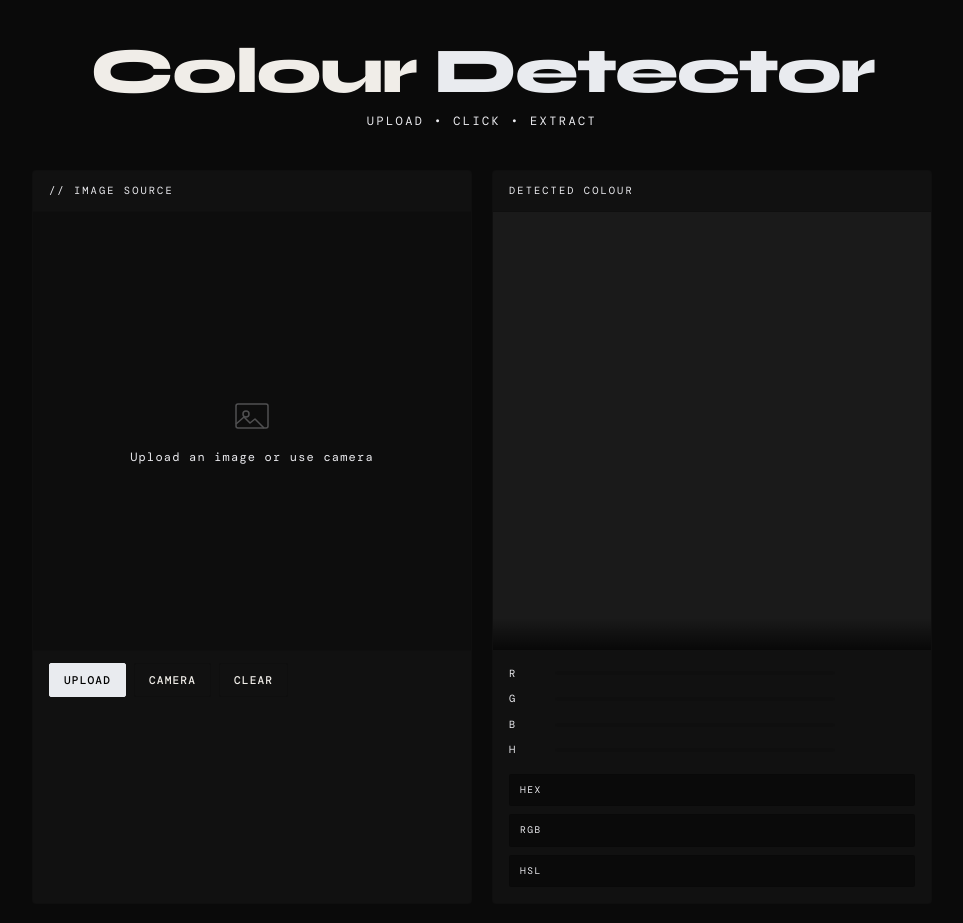
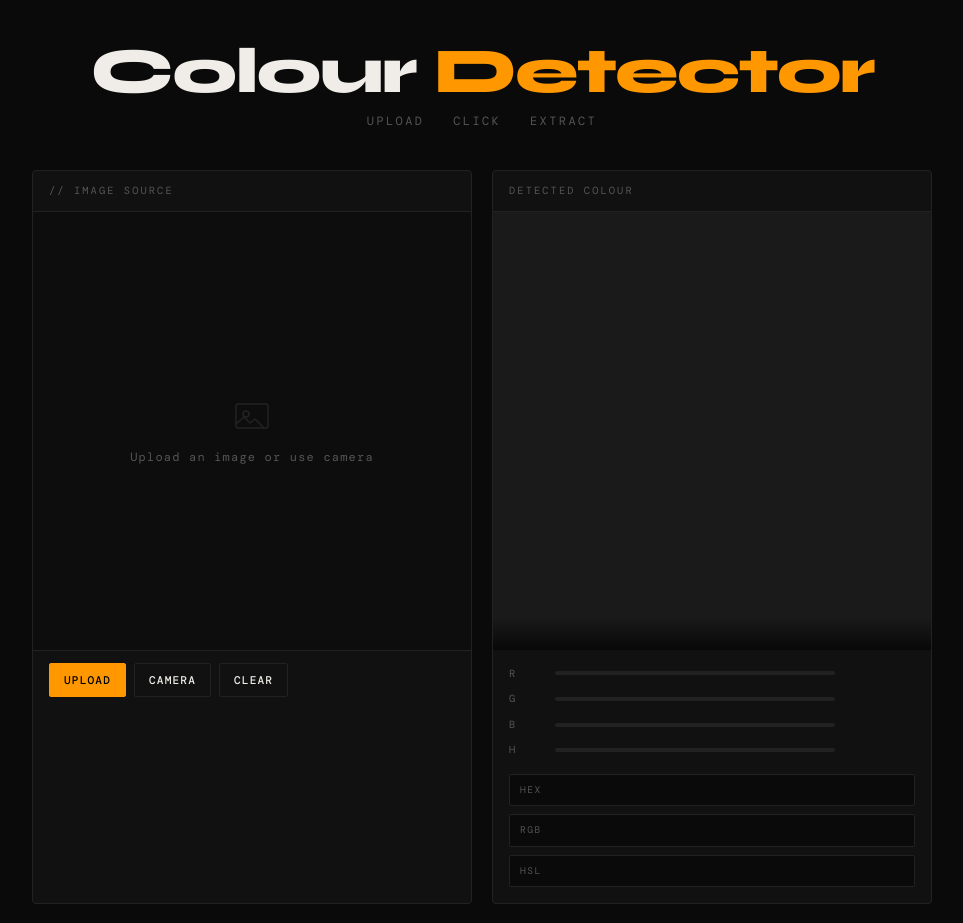
Before and after one commit to aswanayyappan/Colour_Detected, a React (Vite) app: page / in a window 1280 px wide. Shown: the top 923 px of the page, without its empty margins (158-1121 px from the left). Built offline with nearby package versions, Linux system fonts and the light colour scheme; a web font is replaced by a local one.

Commit message:
feat: pixel-perfect UI match + fix CSS import order over Tailwind

```diff
--- a/index.html
+++ b/index.html
@@ -4,7 +4,7 @@
     <head>
       <meta charset="UTF-8" />
       <meta name="viewport" content="width=device-width, initial-scale=1.0" />
-      <title>Convert to React app</title>
+      <title>Colour Detector</title>
       <style>html, body { height: 100%; margin: 0; } #root { height: 100%; }</style>
     </head>
 
--- a/src/app/App.tsx
+++ b/src/app/App.tsx
@@ -4,8 +4,6 @@ import ColorDisplay from './components/ColorDisplay';
 import HistoryPanel from './components/HistoryPanel';
 import Toast from './components/Toast';
 import { ColorData } from './utils/color';
-import '../styles/fonts.css';
-import '../styles/color-detector.css';
 
 export default function App() {
     const [currentColor, setCurrentColor] = useState<ColorData | null>(null);
@@ -25,7 +23,7 @@ export default function App() {
             if (prev.find(c => c.hex === color.hex)) return prev;
             return [{...color}, ...prev].slice(0, 20);
         });
-        showToast(`Saved ${color.hex.toUpperCase()}`);
+        showToast('Saved ' + color.hex.toUpperCase());
     }, [showToast]);
 
     const clearAll = useCallback(() => {
@@ -36,7 +34,7 @@ export default function App() {
         <div className="app-container">
             <header>
                 <h1>Colour <span>Detector</span></h1>
-                <p className="subtitle">Upload &bull; Click &bull; Extract</p>
+                <p className="subtitle">Upload &nbsp; Click &nbsp; Extract</p>
             </header>
 
             <div className="container">
@@ -50,7 +48,7 @@ export default function App() {
                     color={currentColor}
                     onCopy={(val) => {
                         navigator.clipboard.writeText(val);
-                        showToast(`Copied ${val}`);
+                        showToast('Copied ' + val);
                     }}
                 />
 
--- a/src/app/components/CanvasPanel.tsx
+++ b/src/app/components/CanvasPanel.tsx
@@ -7,7 +7,7 @@ interface CanvasPanelProps {
     onClear: () => void;
 }
 
-type Mode = 'idle' | 'image' | 'live' | 'captured';
+type Mode = 'idle' | 'image' | 'live';
 
 export default function CanvasPanel({ onColorDetected, onColorClick, onClear }: CanvasPanelProps) {
     const canvasRef = useRef<HTMLCanvasElement>(null);
@@ -17,7 +17,6 @@ export default function CanvasPanel({ onColorDetected, onColorClick, onClear }:
     const magWrapRef = useRef<HTMLDivElement>(null);
 
     const [mode, setMode] = useState<Mode>('idle');
-    const [capturedImage, setCapturedImage] = useState<string | null>(null);
     const requestRef = useRef<number>();
     const streamRef = useRef<MediaStream>();
     const lastTimeRef = useRef<number>(0);
@@ -31,12 +30,13 @@ export default function CanvasPanel({ onColorDetected, onColorClick, onClear }:
             cancelAnimationFrame(requestRef.current);
             requestRef.current = undefined;
         }
+        if (videoRef.current) {
+            videoRef.current.style.display = 'none';
+        }
     };
 
     useEffect(() => {
-        return () => {
-            stopCamera();
-        };
+        return () => { stopCamera(); };
     }, []);
 
     const handleFileUpload = (e: React.ChangeEvent<HTMLInputElement>) => {
@@ -51,12 +51,10 @@ export default function CanvasPanel({ onColorDetected, onColorClick, onClear }:
                 if (!cvs) return;
                 cvs.width = img.width;
                 cvs.height = img.height;
+                cvs.style.display = 'block';
                 const ctx = cvs.getContext('2d', { willReadFrequently: true });
-                if (ctx) {
-                    ctx.drawImage(img, 0, 0);
-                }
+                if (ctx) ctx.drawImage(img, 0, 0);
                 setMode('image');
-                setCapturedImage(null);
                 if (magWrapRef.current) magWrapRef.current.style.display = 'none';
             };
             img.src = evt.target?.result as string;
@@ -65,36 +63,10 @@ export default function CanvasPanel({ onColorDetected, onColorClick, onClear }:
         e.target.value = '';
     };
 
-    const toggleCamera = async () => {
-        if (mode === 'live') {
-            stopCamera();
-            setMode('idle');
-            if (canvasRef.current) {
-                const ctx = canvasRef.current.getContext('2d');
-                ctx?.clearRect(0, 0, canvasRef.current.width, canvasRef.current.height);
-            }
-        } else {
-            stopCamera();
-            try {
-                const stream = await navigator.mediaDevices.getUserMedia({ video: true });
-                streamRef.current = stream;
-                if (videoRef.current) {
-                    videoRef.current.srcObject = stream;
-                    videoRef.current.play();
-                }
-                setMode('live');
-                setCapturedImage(null);
-                drawCameraToCanvas();
-            } catch(err) {
-                alert("Camera access denied or unavailable.");
-            }
-        }
-    };
-
-    const drawCameraToCanvas = () => {
-        if (!videoRef.current || !canvasRef.current) return;
+    const drawCameraLoop = () => {
         const video = videoRef.current;
         const cvs = canvasRef.current;
+        if (!video || !cvs) return;
         const ctx = cvs.getContext('2d', { willReadFrequently: true });
         if (video.readyState === video.HAVE_ENOUGH_DATA && video.videoWidth) {
             if (cvs.width !== video.videoWidth || cvs.height !== video.videoHeight) {
@@ -103,30 +75,38 @@ export default function CanvasPanel({ onColorDetected, onColorClick, onClear }:
             }
             ctx?.drawImage(video, 0, 0, cvs.width, cvs.height);
         }
-        requestRef.current = requestAnimationFrame(drawCameraToCanvas);
+        requestRef.current = requestAnimationFrame(drawCameraLoop);
     };
 
-    const captureFrame = () => {
-        if (mode !== 'live' || !canvasRef.current) return;
-
-        if (videoRef.current && videoRef.current.readyState === videoRef.current.HAVE_ENOUGH_DATA) {
-            const ctx = canvasRef.current.getContext('2d', { willReadFrequently: true });
-            ctx?.drawImage(videoRef.current, 0, 0, canvasRef.current.width, canvasRef.current.height);
+    const toggleCamera = async () => {
+        if (mode === 'live') {
+            stopCamera();
+            const cvs = canvasRef.current;
+            if (cvs) {
+                const ctx = cvs.getContext('2d');
+                ctx?.clearRect(0, 0, cvs.width, cvs.height);
+                cvs.style.display = 'none';
+            }
+            setMode('idle');
+        } else {
+            stopCamera();
+            try {
+                const stream = await navigator.mediaDevices.getUserMedia({ video: true });
+                streamRef.current = stream;
+                const video = videoRef.current;
+                if (video) {
+                    video.srcObject = stream;
+                    video.style.display = 'none'; // keep hidden, draw to canvas
+                    await video.play();
+                }
+                const cvs = canvasRef.current;
+                if (cvs) cvs.style.display = 'block';
+                setMode('live');
+                drawCameraLoop();
+            } catch {
+                alert('Camera access denied or unavailable.');
+            }
         }
-
-        stopCamera();
-
-        const imageDataUrl = canvasRef.current.toDataURL("image/png");
-        setCapturedImage(imageDataUrl);
-        setMode('captured');
-    };
-
-    const downloadImage = () => {
-        if (!capturedImage) return;
-        const link = document.createElement('a');
-        link.href = capturedImage;
-        link.download = 'captured-color-frame.png';
-        link.click();
     };
 
     const getCoords = (e: React.MouseEvent | React.TouchEvent) => {
@@ -135,8 +115,7 @@ export default function CanvasPanel({ onColorDetected, onColorClick, onClear }:
         const cvs = canvasRef.current;
         const scaleX = cvs.width / rect.width;
         const scaleY = cvs.height / rect.height;
-
-        let clientX, clientY;
+        let clientX: number, clientY: number;
         if ('touches' in e) {
             clientX = (e as React.TouchEvent).touches[0].clientX;
             clientY = (e as React.TouchEvent).touches[0].clientY;
@@ -144,7 +123,6 @@ export default function CanvasPanel({ onColorDetected, onColorClick, onClear }:
             clientX = (e as React.MouseEvent).clientX;
             clientY = (e as React.MouseEvent).clientY;
         }
-
         return {
             x: Math.floor((clientX - rect.left) * scaleX),
             y: Math.floor((clientY - rect.top) * scaleY),
@@ -155,7 +133,6 @@ export default function CanvasPanel({ onColorDetected, onColorClick, onClear }:
 
     const handleMove = (e: React.MouseEvent | React.TouchEvent) => {
         if (mode === 'idle') return;
-
         const now = Date.now();
         if (now - lastTimeRef.current < 32) return;
         lastTimeRef.current = now;
@@ -163,41 +140,34 @@ export default function CanvasPanel({ onColorDetected, onColorClick, onClear }:
         const coords = getCoords(e);
         if (!coords) return;
         const { x, y, px, py } = coords;
-
         const cvs = canvasRef.current;
         const ctx = cvs?.getContext('2d', { willReadFrequently: true });
         if (!ctx || !cvs) return;
-
         if (x < 0 || y < 0 || x >= cvs.width || y >= cvs.height) return;
 
         const data = ctx.getImageData(x, y, 1, 1).data;
         const r = data[0], g = data[1], b = data[2];
-
         const hex = rgbToHex(r, g, b);
         const [h, s, l] = rgbToHsl(r, g, b);
         const name = nearestColorName(r, g, b);
-
         onColorDetected({ r, g, b, hex, h, s, l, name });
 
+        // Draw magnifier
         const magCvs = magCanvasRef.current;
         const magWrap = magWrapRef.current;
         if (magCvs && magWrap) {
             const magCtx = magCvs.getContext('2d');
             if (magCtx) {
-                const mag = 6;
-                const size = 80;
+                const mag = 6, size = 80;
                 magCvs.width = size;
                 magCvs.height = size;
                 magCtx.imageSmoothingEnabled = false;
-
                 const sx = x - Math.floor(size / mag / 2);
                 const sy = y - Math.floor(size / mag / 2);
-                magCtx.drawImage(cvs, sx, sy, size/mag, size/mag, 0, 0, size, size);
-
+                magCtx.drawImage(cvs, sx, sy, size / mag, size / mag, 0, 0, size, size);
                 magWrap.style.display = 'block';
-                const mw = 80, mh = 80;
-                let left = px - mw/2;
-                let top = py - mh - 15;
+                let left = px - 40;
+                let top = py - 95;
                 if (top < 5) top = py + 15;
                 magWrap.style.left = left + 'px';
                 magWrap.style.top = top + 'px';
@@ -211,14 +181,14 @@ export default function CanvasPanel({ onColorDetected, onColorClick, onClear }:
 
     const handleClear = () => {
         stopCamera();
-        setMode('idle');
-        setCapturedImage(null);
         const cvs = canvasRef.current;
         if (cvs) {
             const ctx = cvs.getContext('2d');
             ctx?.clearRect(0, 0, cvs.width, cvs.height);
+            cvs.style.display = 'none';
         }
         if (magWrapRef.current) magWrapRef.current.style.display = 'none';
+        setMode('idle');
         onClear();
     };
 
@@ -235,8 +205,8 @@ export default function CanvasPanel({ onColorDetected, onColorClick, onClear }:
                 onClick={onColorClick}
                 onTouchEnd={() => { handleLeave(); onColorClick(); }}
             >
-                <canvas id="main-canvas" ref={canvasRef} style={{ display: mode === 'idle' ? 'none' : 'block' }}></canvas>
-                <video id="video-element" ref={videoRef} playsInline muted style={{ display: 'none' }}></video>
+                <canvas id="main-canvas" ref={canvasRef} style={{ display: 'none' }}></canvas>
+                <video id="video-element" ref={videoRef} autoPlay playsInline muted style={{ display: 'none' }}></video>
 
                 {mode === 'idle' && (
                     <div className="canvas-placeholder" id="placeholder">
@@ -254,12 +224,7 @@ export default function CanvasPanel({ onColorDetected, onColorClick, onClear }:
                     <div className="crosshair"></div>
                 </div>
 
-                {mode === 'live' && (
-                    <div className="mode-badge" id="mode-badge" style={{ display: 'block' }}>live</div>
-                )}
-                {mode === 'captured' && (
-                    <div className="mode-badge" id="mode-badge" style={{ display: 'block', background: 'var(--accent)', color: '#000' }}>captured</div>
-                )}
+                <div className="mode-badge" id="mode-badge" style={{ display: mode === 'live' ? 'block' : 'none' }}>live</div>
             </div>
 
             <div className="controls">
@@ -267,7 +232,6 @@ export default function CanvasPanel({ onColorDetected, onColorClick, onClear }:
                     <button className="primary" onClick={() => document.getElementById('file-input')?.click()}>Upload</button>
                 </label>
                 <input type="file" id="file-input" accept="image/*" onChange={handleFileUpload} style={{ display: 'none' }} />
-
                 <button
                     id="camera-btn"
                     className={mode === 'live' ? 'primary' : ''}
@@ -275,15 +239,6 @@ export default function CanvasPanel({ onColorDetected, onColorClick, onClear }:
                 >
                     Camera
                 </button>
-
-                {mode === 'live' && (
-                    <button className="primary" onClick={captureFrame}>Capture</button>
-                )}
-
-                {mode === 'captured' && capturedImage && (
-                    <button className="primary" onClick={downloadImage}>Download</button>
-                )}
-
                 <button onClick={handleClear}>Clear</button>
             </div>
         </div>
--- a/src/app/components/ColorDisplay.tsx
+++ b/src/app/components/ColorDisplay.tsx
@@ -10,19 +10,20 @@ export default function ColorDisplay({ color, onCopy }: ColorDisplayProps) {
     const [copiedField, setCopiedField] = useState<string | null>(null);
 
     const handleCopy = (type: string, val: string) => {
+        if (!val) return;
         onCopy(val);
         setCopiedField(type);
         setTimeout(() => setCopiedField(null), 1500);
     };
 
-    const r = color?.r || 0;
-    const g = color?.g || 0;
-    const b = color?.b || 0;
-    const h = color?.h || 0;
-    const s = color?.s || 0;
-    const l = color?.l || 0;
-    const hex = color?.hex || '#1a1a1a';
-    const name = color?.name || '';
+    const r = color?.r ?? 0;
+    const g = color?.g ?? 0;
+    const b = color?.b ?? 0;
+    const h = color?.h ?? 0;
+    const s = color?.s ?? 0;
+    const l = color?.l ?? 0;
+    const hex = color?.hex ?? '#1a1a1a';
+    const name = color?.name ?? '';
 
     const isLight = l > 55;
     const nameColor = color ? (isLight ? '#000' : '#fff') : 'transparent';
@@ -51,7 +52,6 @@ export default function ColorDisplay({ color, onCopy }: ColorDisplayProps) {
                     </div>
                     <span className="value-num" id="val-r">{color ? r : ''}</span>
                 </div>
-
                 <div className="value-row">
                     <span className="value-label">G</span>
                     <div className="value-bar-wrap">
@@ -59,7 +59,6 @@ export default function ColorDisplay({ color, onCopy }: ColorDisplayProps) {
                     </div>
                     <span className="value-num" id="val-g">{color ? g : ''}</span>
                 </div>
-
                 <div className="value-row">
                     <span className="value-label">B</span>
                     <div className="value-bar-wrap">
@@ -67,7 +66,6 @@ export default function ColorDisplay({ color, onCopy }: ColorDisplayProps) {
                     </div>
                     <span className="value-num" id="val-b">{color ? b : ''}</span>
                 </div>
-
                 <div className="value-row">
                     <span className="value-label">H</span>
                     <div className="value-bar-wrap">
@@ -79,29 +77,30 @@ export default function ColorDisplay({ color, onCopy }: ColorDisplayProps) {
 
             <div className="copy-fields">
                 <div
-                    className={`copy-field ${copiedField === 'hex' ? 'copied' : ''}`}
-                    onClick={() => color && handleCopy('hex', dispHex)}
+                    className={`copy-field${copiedField === 'hex' ? ' copied' : ''}`}
+                    id="copy-hex"
+                    onClick={() => handleCopy('hex', dispHex)}
                 >
                     <span className="copy-field-label">HEX</span>
-                    <span className="copy-field-value">{dispHex}</span>
+                    <span className="copy-field-value" id="disp-hex">{dispHex}</span>
                     <span className="copy-icon"></span>
                 </div>
-
                 <div
-                    className={`copy-field ${copiedField === 'rgb' ? 'copied' : ''}`}
-                    onClick={() => color && handleCopy('rgb', dispRgb)}
+                    className={`copy-field${copiedField === 'rgb' ? ' copied' : ''}`}
+                    id="copy-rgb"
+                    onClick={() => handleCopy('rgb', dispRgb)}
                 >
                     <span className="copy-field-label">RGB</span>
-                    <span className="copy-field-value">{dispRgb}</span>
+                    <span className="copy-field-value" id="disp-rgb">{dispRgb}</span>
                     <span className="copy-icon"></span>
                 </div>
-
                 <div
-                    className={`copy-field ${copiedField === 'hsl' ? 'copied' : ''}`}
-                    onClick={() => color && handleCopy('hsl', dispHsl)}
+                    className={`copy-field${copiedField === 'hsl' ? ' copied' : ''}`}
+                    id="copy-hsl"
+                    onClick={() => handleCopy('hsl', dispHsl)}
                 >
                     <span className="copy-field-label">HSL</span>
-                    <span className="copy-field-value">{dispHsl}</span>
+                    <span className="copy-field-value" id="disp-hsl">{dispHsl}</span>
                     <span className="copy-icon"></span>
                 </div>
             </div>
--- a/src/app/components/HistoryPanel.tsx
+++ b/src/app/components/HistoryPanel.tsx
@@ -10,11 +10,11 @@ export default function HistoryPanel({ history, onSelect }: HistoryPanelProps) {
     return (
         <div className="panel history-panel">
             <div className="panel-label">
-                colour history <span style={{ color: '#333', marginLeft: 8 }}>( {history.length} )</span>
+                colour history <span style={{ color: '#333', marginLeft: 8 }} id="history-count">( {history.length} )</span>
             </div>
             <div className="history-swatches" id="history-swatches">
                 {history.length === 0 ? (
-                    <span className="history-empty">No colours picked yet — hover over an image and click to sample</span>
+                    <span className="history-empty">No colours picked yet &#8212; hover over an image and click to sample</span>
                 ) : (
                     history.map((c, i) => (
                         <div
--- a/src/app/utils/color.ts
+++ b/src/app/utils/color.ts
@@ -36,18 +36,16 @@ export function rgbToHex(r: number, g: number, b: number): string {
 }
 
 export function rgbToHsl(r: number, g: number, b: number): [number, number, number] {
-  let rNorm = r / 255;
-  let gNorm = g / 255;
-  let bNorm = b / 255;
-  const max = Math.max(rNorm, gNorm, bNorm), min = Math.min(rNorm, gNorm, bNorm);
+  let rn = r/255, gn = g/255, bn = b/255;
+  const max = Math.max(rn,gn,bn), min = Math.min(rn,gn,bn);
   let h = 0, s = 0, l = (max+min)/2;
   if (max !== min) {
     const d = max - min;
     s = l > 0.5 ? d/(2-max-min) : d/(max+min);
     switch(max) {
-          case rNorm: h = ((gNorm-bNorm)/d + (gNorm<bNorm?6:0))/6; break;
-          case gNorm: h = ((bNorm-rNorm)/d + 2)/6; break;
-          case bNorm: h = ((rNorm-gNorm)/d + 4)/6; break;
+      case rn: h = ((gn-bn)/d + (gn<bn?6:0))/6; break;
+      case gn: h = ((bn-rn)/d + 2)/6; break;
+      case bn: h = ((rn-gn)/d + 4)/6; break;
     }
   }
   return [Math.round(h*360), Math.round(s*100), Math.round(l*100)];
--- a/src/styles/color-detector.css
+++ b/src/styles/color-detector.css
@@ -9,14 +9,11 @@
 
 * { margin: 0; padding: 0; box-sizing: border-box; }
 
-
-
 .app-container {
   background: var(--bg);
   color: var(--text);
   font-family: 'DM Mono', monospace;
   min-height: 100vh;
-  width: 100%;
   display: flex;
   flex-direction: column;
   align-items: center;
@@ -184,6 +181,8 @@ button.primary:hover {
   color: #000;
 }
 
+#file-input { display: none; }
+
 /* Color Output Panel */
 .color-swatch-large {
   width: 100%;
@@ -343,6 +342,7 @@ button.primary:hover {
   width: 100%;
   height: 100%;
   object-fit: cover;
+  display: none;
 }
 
 .mode-badge {
--- a/src/styles/index.css
+++ b/src/styles/index.css
@@ -1,3 +1,4 @@
+/* 1. Tailwind resets and utilities — loaded first */
 @import './fonts.css';
 @import './tailwind.css';
 @import './theme.css';
```
Also changed, not shown: src/app/components/Toast.tsx (+10 -15 lines), src/main.tsx (+10 -4 lines), src/styles/theme.css (+6 -2 lines), guidelines/Guidelines.md (added), reuse-park-35040883.figma.site_.png (added), 1 other file (tests, documents, lock files or other folders). Lines whose indentation alone changed are shown as unchanged.
